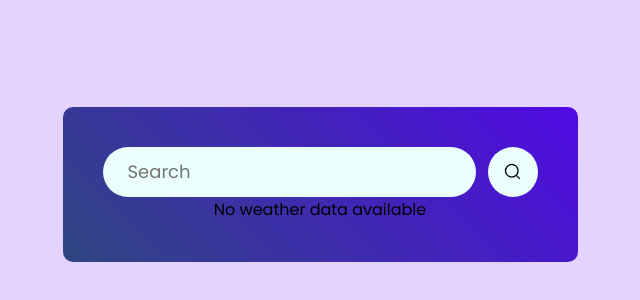
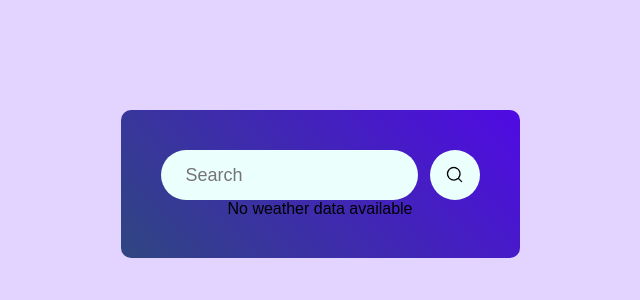
Before and after one commit to JalinaH/weather-app, a React (Vite) app: page / in a window 1280 px wide. Shown: the part 216-516 px from the top of the page, without its empty margins (320-960 px from the left). Built offline with nearby package versions, Linux system fonts and the light colour scheme; no server answers.

Commit message:
chore: Update font import in index.css

```diff
--- a/src/index.css
+++ b/src/index.css
@@ -1,4 +1,10 @@
-@import url('https://fonts.googleapis.com/css2?family=Poppins:wght@300;400;500;600;700&display=swap');
+@font-face {
+  font-family: 'Poppins';
+  font-style: normal;
+  font-weight: 400;
+  src: url('./assets/fonts/Poppins-Regular.ttf') format('tff'),
+
+}
 
 *{
   margin: 0;
```
Also changed, not shown: src/assets/fonts/Poppins-Regular.ttf (added).
